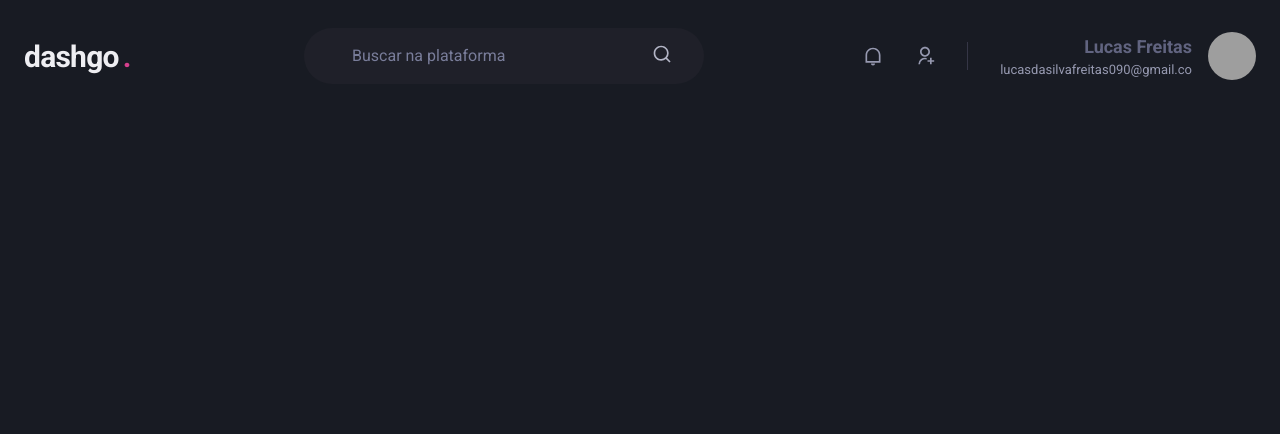
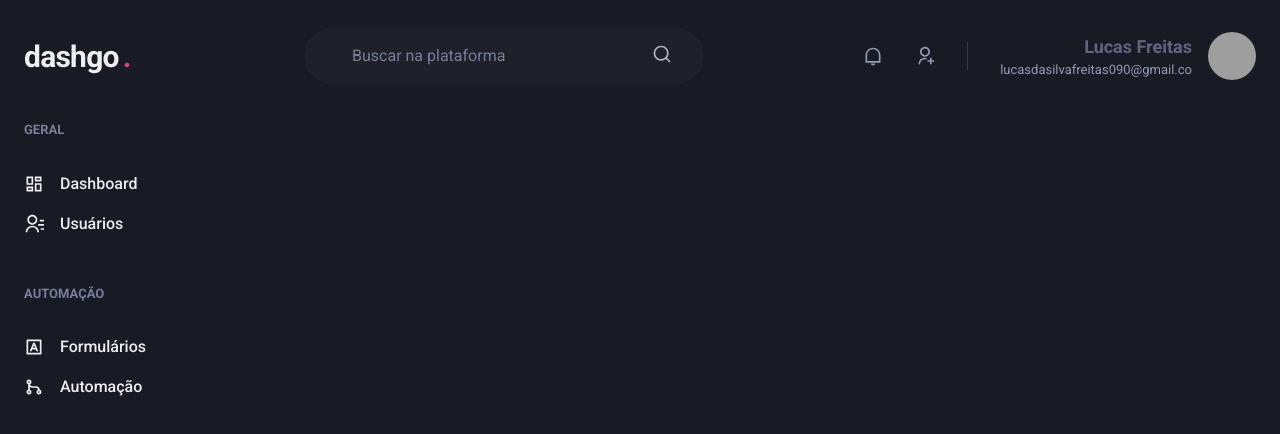
Before and after one commit to olucasfreitas/dashgo, a Next.js app: page /dashboard in a window 1280 px wide. Shown: the top 434 px of the page. Built offline with nearby package versions, Linux system fonts and the light colour scheme; grey boxes are pictures that could not be loaded.

Commit message:
criação e estilização do sidebar

```diff
--- /dev/null
+++ b/src/components/Sidebar.tsx
@@ -0,0 +1,54 @@
+import { Box, Icon, Link, Stack, Text } from "@chakra-ui/react";
+import {
+  RiContactsLine,
+  RiDashboardLine,
+  RiGitMergeLine,
+  RiInputMethodLine,
+} from "react-icons/ri";
+
+export function Sidebar() {
+  return (
+    <Box as="aside" w="64" mr="8">
+      <Stack spacing="12" align="flex-start">
+        <Box>
+          <Text fontWeight="bold" color="gray.400" fontSize="small">
+            GERAL
+          </Text>
+          <Stack spacing="4" mt="8" align="stretch">
+            <Link display="flex" alignItems="center">
+              <Icon as={RiDashboardLine} fontSize="20" />
+              <Text ml="4" fontWeight="medium">
+                Dashboard
+              </Text>
+            </Link>
+            <Link display="flex" alignItems="center">
+              <Icon as={RiContactsLine} fontSize="20" />
+              <Text ml="4" fontWeight="medium">
+                Usuários
+              </Text>
+            </Link>
+          </Stack>
+        </Box>
+        <Box>
+          <Text fontWeight="bold" color="gray.400" fontSize="small">
+            AUTOMAÇÃO
+          </Text>
+          <Stack spacing="4" mt="8" align="stretch">
+            <Link display="flex" alignItems="center">
+              <Icon as={RiInputMethodLine} fontSize="20" />
+              <Text ml="4" fontWeight="medium">
+                Formulários
+              </Text>
+            </Link>
+            <Link display="flex" alignItems="center">
+              <Icon as={RiGitMergeLine} fontSize="20" />
+              <Text ml="4" fontWeight="medium">
+                Automação
+              </Text>
+            </Link>
+          </Stack>
+        </Box>
+      </Stack>
+    </Box>
+  );
+}
--- a/src/pages/dashboard.tsx
+++ b/src/pages/dashboard.tsx
@@ -1,5 +1,15 @@
+import { Flex } from "@chakra-ui/react";
 import Header from "../components/Hedaer";
+import { Sidebar } from "../components/Sidebar";
 
 export default function Dashboard() {
-  return <Header />;
+  return (
+    <Flex direction="column" h="100vh">
+      <Header />
+
+      <Flex w="100%" my="6" maxW={1460} mx="auto" px="6">
+        <Sidebar />
+      </Flex>
+    </Flex>
+  );
 }
```
